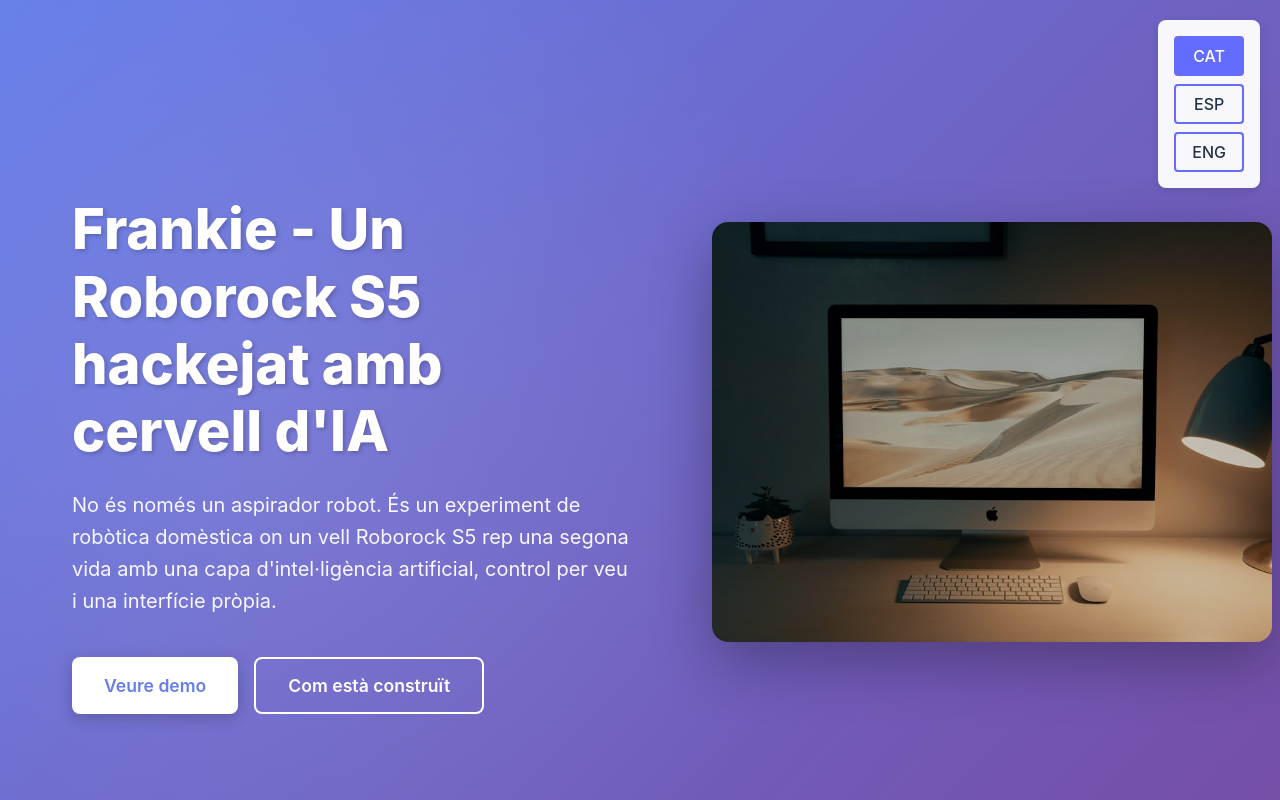
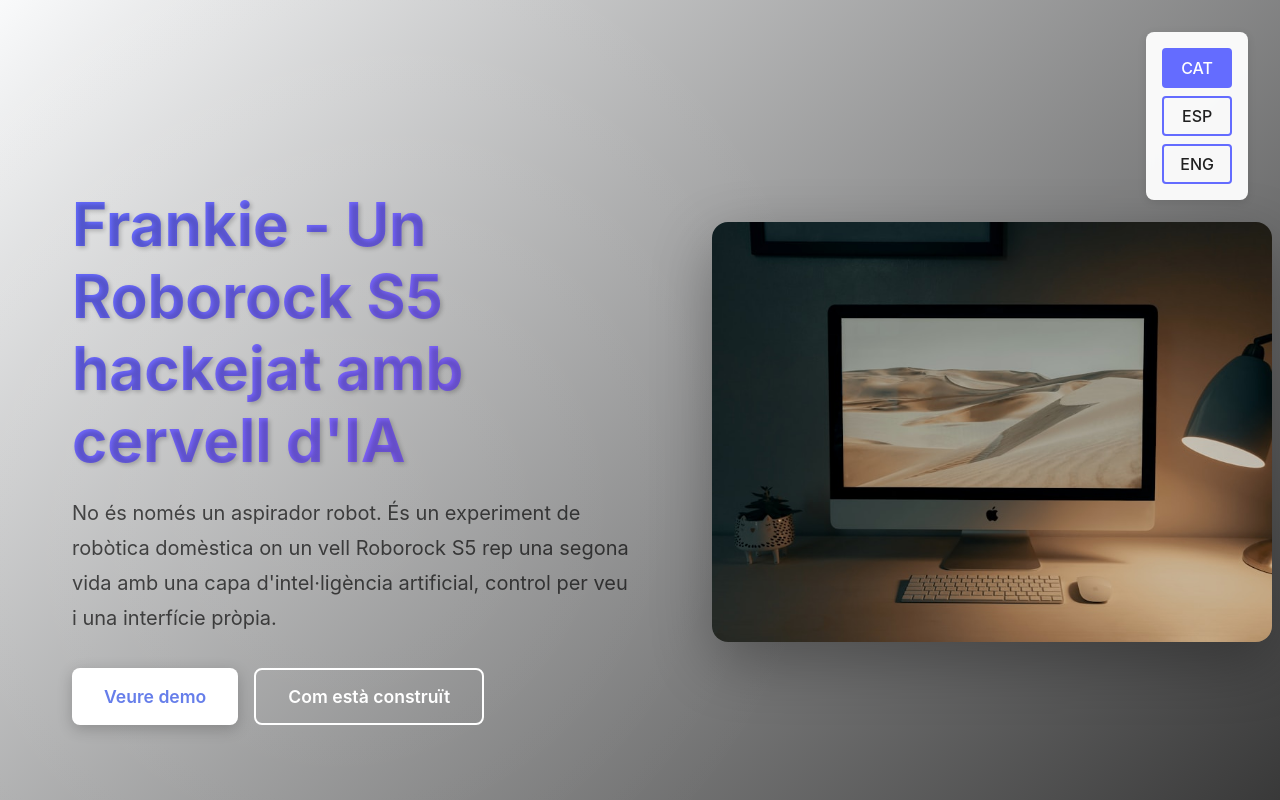
Before and after one commit to francbonet/roborock-frankie-website, a React (Vite) app: page / in a window 1280 px wide. Shown: the top 800 px of the page. Built offline with nearby package versions, Linux system fonts and the light colour scheme.

Commit message:
feat: implement standardized CSS design system with variables

```diff
--- a/src/components/AILayer.css
+++ b/src/components/AILayer.css
@@ -1,5 +1,5 @@
 .ai-layer {
-  padding: 4rem 2rem;
+  padding: var(--spacing-4xl) var(--spacing-xl);
   background: linear-gradient(135deg, #667eea 0%, #764ba2 100%);
   color: #ffffff;
 }
--- a/src/components/AboutFrankie.css
+++ b/src/components/AboutFrankie.css
@@ -95,6 +95,26 @@
   object-fit: cover;
 }
 
+.about-content {
+  max-width: 800px;
+  margin: 0 auto;
+  text-align: center;
+}
+
+.about-frankie h2 {
+  font-size: var(--font-size-4xl);
+  margin-bottom: var(--spacing-xl);
+  font-weight: var(--font-weight-bold);
+  color: var(--color-text-primary);
+}
+
+.about-frankie p {
+  font-size: var(--font-size-lg);
+  line-height: var(--line-height-relaxed);
+  color: var(--color-text-secondary);
+  margin-bottom: var(--spacing-lg);
+}
+
 /* Tablet */
 @media (min-width: 768px) {
   .about-frankie {
--- a/src/components/ChallengesLearnings.css
+++ b/src/components/ChallengesLearnings.css
@@ -112,6 +112,62 @@
   border-left: 4px solid #00adb5;
 }
 
+.challenges-learnings {
+  padding: var(--spacing-4xl) var(--spacing-xl);
+  background-color: var(--color-bg-primary);
+}
+
+.challenges-learnings h2 {
+  text-align: center;
+  font-size: var(--font-size-4xl);
+  margin-bottom: var(--spacing-3xl);
+  font-weight: var(--font-weight-bold);
+  color: var(--color-text-primary);
+}
+
+.content-grid {
+  display: grid;
+  grid-template-columns: repeat(auto-fit, minmax(400px, 1fr));
+  gap: var(--spacing-xl);
+  max-width: 1200px;
+  margin: 0 auto;
+}
+
+.content-card {
+  padding: var(--spacing-xl);
+  background-color: var(--color-bg-card);
+  border-radius: var(--border-radius-lg);
+  transition: background-color var(--transition-base);
+}
+
+.content-card:hover {
+  background-color: var(--color-bg-card-hover);
+}
+
+.content-card h3 {
+  font-size: var(--font-size-3xl);
+  margin-bottom: var(--spacing-lg);
+  color: var(--color-primary);
+  font-weight: var(--font-weight-semibold);
+}
+
+.content-card ul {
+  list-style: none;
+  padding: 0;
+}
+
+.content-card li {
+  padding: var(--spacing-sm) 0;
+  border-bottom: 1px solid rgba(255, 255, 255, 0.1);
+  color: var(--color-text-secondary);
+  line-height: var(--line-height-relaxed);
+  font-size: var(--font-size-base);
+}
+
+.content-card li:last-child {
+  border-bottom: none;
+}
+
 @media (max-width: 768px) {
   .challenges-section {
     padding: 4rem 1.5rem;
--- a/src/components/FinalCTA.css
+++ b/src/components/FinalCTA.css
@@ -1,6 +1,7 @@
 .final-cta {
-  padding: 6rem 2rem;
-  background: linear-gradient(135deg, #1a1a2e 0%, #16213e 100%);
+  padding: var(--spacing-4xl) var(--spacing-xl);
+  background: linear-gradient(135deg, var(--color-primary) 0%, var(--color-accent-purple) 100%);
+  text-align: center;
   position: relative;
   overflow: hidden;
 }
@@ -156,6 +157,38 @@
   transform: translateY(-2px);
 }
 
+.final-cta h2 {
+  font-size: var(--font-size-4xl);
+  margin-bottom: var(--spacing-lg);
+  color: white;
+  font-weight: var(--font-weight-bold);
+}
+
+.final-cta p {
+  font-size: var(--font-size-xl);
+  margin-bottom: var(--spacing-xl);
+  color: rgba(255, 255, 255, 0.9);
+  line-height: var(--line-height-relaxed);
+}
+
+.github-button {
+  padding: var(--spacing-md) var(--spacing-xl);
+  font-size: var(--font-size-lg);
+  background-color: white;
+  color: var(--color-primary);
+  border: none;
+  border-radius: var(--border-radius-md);
+  cursor: pointer;
+  transition: all var(--transition-base);
+  font-weight: var(--font-weight-semibold);
+  box-shadow: var(--shadow-lg);
+}
+
+.github-button:hover {
+  transform: translateY(-2px);
+  box-shadow: var(--shadow-xl);
+}
+
 /* Responsive */
 @media (max-width: 768px) {
   .final-cta {
--- a/src/components/Gallery.css
+++ b/src/components/Gallery.css
@@ -35,24 +35,26 @@
 .gallery-grid {
   display: grid;
   grid-template-columns: repeat(auto-fit, minmax(300px, 1fr));
-  gap: 1.5rem;
-  margin-top: 3rem;
+  gap: var(--spacing-xl);
+  max-width: 1200px;
+  margin: 0 auto;
 }
 
 .gallery-item {
   position: relative;
   aspect-ratio: 16 / 9;
-  border-radius: 12px;
+  border-radius: var(--border-radius-lg);
   overflow: hidden;
   cursor: pointer;
-  transition: transform 0.3s ease, box-shadow 0.3s ease;
+  transition: transform var(--transition-base);
+  box-shadow: var(--shadow-md);
   background: #0f0f1e;
   border: 1px solid rgba(0, 245, 255, 0.1);
 }
 
 .gallery-item:hover {
   transform: translateY(-8px);
-  box-shadow: 0 12px 30px rgba(0, 245, 255, 0.3);
+  box-shadow: var(--shadow-xl);
 }
 
 .gallery-item:focus {
--- a/src/components/Hero.css
+++ b/src/components/Hero.css
@@ -4,8 +4,8 @@
   display: flex;
   align-items: center;
   justify-content: center;
-  padding: 2rem 1rem;
-  background: linear-gradient(135deg, #667eea 0%, #764ba2 100%);
+  padding: var(--spacing-xl);
+  background: linear-gradient(135deg, var(--color-bg-secondary) 0%, #2d2d2d 100%);
   position: relative;
   overflow: hidden;
 }
@@ -34,7 +34,7 @@
 
 .hero-content {
   text-align: center;
-  color: white;
+  color: var(--color-text-primary);
   animation: fadeInUp 0.8s ease-out;
 }
 
@@ -119,6 +119,42 @@
   transform: scale(1.02);
 }
 
+.hero h1 {
+  font-size: var(--font-size-6xl);
+  margin-bottom: var(--spacing-md);
+  font-weight: var(--font-weight-bold);
+  background: linear-gradient(135deg, var(--color-primary) 0%, var(--color-accent-purple) 100%);
+  -webkit-background-clip: text;
+  -webkit-text-fill-color: transparent;
+  background-clip: text;
+}
+
+.hero p {
+  font-size: var(--font-size-xl);
+  color: var(--color-text-secondary);
+  margin-bottom: var(--spacing-xl);
+  line-height: var(--line-height-relaxed);
+}
+
+.cta-button {
+  padding: var(--spacing-md) var(--spacing-xl);
+  font-size: var(--font-size-lg);
+  font-weight: var(--font-weight-medium);
+  background-color: var(--color-primary);
+  color: white;
+  border: none;
+  border-radius: var(--border-radius-md);
+  cursor: pointer;
+  transition: all var(--transition-base);
+  box-shadow: var(--shadow-md);
+}
+
+.cta-button:hover {
+  background-color: var(--color-primary-hover);
+  transform: translateY(-2px);
+  box-shadow: var(--shadow-lg);
+}
+
 @keyframes fadeInUp {
   from {
     opacity: 0;
--- a/src/components/LanguageSelector.css
+++ b/src/components/LanguageSelector.css
@@ -1,8 +1,8 @@
 .language-selector {
   position: fixed;
-  top: 20px;
-  right: 20px;
-  z-index: 1000;
+  top: var(--spacing-xl);
+  right: var(--spacing-xl);
+  z-index: var(--z-fixed);
   display: flex;
   flex-direction: column;
   gap: 8px;
--- a/src/index.css
+++ b/src/index.css
@@ -1,11 +1,13 @@
+@import './styles/variables.css';
+
 :root {
-  font-family: Inter, system-ui, Avenir, Helvetica, Arial, sans-serif;
-  line-height: 1.5;
-  font-weight: 400;
+  font-family: var(--font-family-base);
+  line-height: var(--line-height-normal);
+  font-weight: var(--font-weight-normal);
 
   color-scheme: light dark;
-  color: rgba(255, 255, 255, 0.87);
-  background-color: #242424;
+  color: var(--color-text-primary);
+  background-color: var(--color-bg-primary);
 
   font-synthesis: none;
   text-rendering: optimizeLegibility;
@@ -14,12 +16,13 @@
 }
 
 a {
-  font-weight: 500;
-  color: #646cff;
+  font-weight: var(--font-weight-medium);
+  color: var(--color-primary);
   text-decoration: inherit;
+  transition: color var(--transition-fast);
 }
 a:hover {
-  color: #535bf2;
+  color: var(--color-primary-hover);
 }
 
 body {
@@ -28,41 +31,50 @@
   place-items: center;
   min-width: 320px;
   min-height: 100vh;
+  background-color: var(--color-bg-primary);
+  color: var(--color-text-primary);
 }
 
 h1 {
-  font-size: 3.2em;
-  line-height: 1.1;
+  font-size: var(--font-size-5xl);
+  line-height: var(--line-height-tight);
+  font-weight: var(--font-weight-bold);
+}
+
+h2 {
+  font-size: var(--font-size-4xl);
+  line-height: var(--line-height-tight);
+  font-weight: var(--font-weight-bold);
+}
+
+h3 {
+  font-size: var(--font-size-3xl);
+  line-height: var(--line-height-tight);
+  font-weight: var(--font-weight-semibold);
+}
+
+h4 {
+  font-size: var(--font-size-2xl);
+  line-height: var(--line-height-normal);
+  font-weight: var(--font-weight-semibold);
 }
 
 button {
-  border-radius: 8px;
+  border-radius: var(--border-radius-md);
   border: 1px solid transparent;
   padding: 0.6em 1.2em;
-  font-size: 1em;
-  font-weight: 500;
+  font-size: var(--font-size-base);
+  font-weight: var(--font-weight-medium);
   font-family: inherit;
-  background-color: #1a1a1a;
+  background-color: var(--color-bg-secondary);
+  color: var(--color-text-primary);
   cursor: pointer;
-  transition: border-color 0.25s;
+  transition: border-color var(--transition-base);
 }
 button:hover {
-  border-color: #646cff;
+  border-color: var(--color-primary);
 }
 button:focus,
 button:focus-visible {
   outline: 4px auto -webkit-focus-ring-color;
 }
-
-@media (prefers-color-scheme: light) {
-  :root {
-    color: #213547;
-    background-color: #ffffff;
-  }
-  a:hover {
-    color: #747bff;
-  }
-  button {
-    background-color: #f9f9f9;
-  }
-}
--- /dev/null
+++ b/src/styles/variables.css
@@ -0,0 +1,117 @@
+/**
+ * Design System Variables
+ * Paleta de colors, tipografies i espaciats estandarditzats
+ */
+
+:root {
+  /* === COLORS === */
+
+  /* Colors primaris */
+  --color-primary: #646cff;
+  --color-primary-hover: #535bf2;
+  --color-primary-dark: #4338ca;
+
+  /* Colors de fons */
+  --color-bg-primary: #242424;
+  --color-bg-secondary: #1a1a1a;
+  --color-bg-card: rgba(255, 255, 255, 0.05);
+  --color-bg-card-hover: rgba(255, 255, 255, 0.08);
+
+  /* Colors de text */
+  --color-text-primary: rgba(255, 255, 255, 0.87);
+  --color-text-secondary: rgba(255, 255, 255, 0.7);
+  --color-text-muted: rgba(255, 255, 255, 0.5);
+
+  /* Colors d'accent */
+  --color-accent-blue: #4a9eff;
+  --color-accent-purple: #8b5cf6;
+  --color-accent-green: #10b981;
+
+  /* Colors semàntics */
+  --color-success: #10b981;
+  --color-warning: #f59e0b;
+  --color-error: #ef4444;
+  --color-info: #3b82f6;
+
+  /* === TIPOGRAFIA === */
+
+  /* Font families */
+  --font-family-base: Inter, system-ui, Avenir, Helvetica, Arial, sans-serif;
+  --font-family-mono: 'Courier New', monospace;
+
+  /* Font sizes */
+  --font-size-xs: 0.75rem;      /* 12px */
+  --font-size-sm: 0.875rem;     /* 14px */
+  --font-size-base: 1rem;       /* 16px */
+  --font-size-lg: 1.125rem;     /* 18px */
+  --font-size-xl: 1.25rem;      /* 20px */
+  --font-size-2xl: 1.5rem;      /* 24px */
+  --font-size-3xl: 1.875rem;    /* 30px */
+  --font-size-4xl: 2.25rem;     /* 36px */
+  --font-size-5xl: 3rem;        /* 48px */
+  --font-size-6xl: 3.75rem;     /* 60px */
+
+  /* Font weights */
+  --font-weight-normal: 400;
+  --font-weight-medium: 500;
+  --font-weight-semibold: 600;
+  --font-weight-bold: 700;
+
+  /* Line heights */
+  --line-height-tight: 1.2;
+  --line-height-normal: 1.5;
+  --line-height-relaxed: 1.75;
+
+  /* === ESPACIATS === */
+
+  --spacing-xs: 0.25rem;   /* 4px */
+  --spacing-sm: 0.5rem;    /* 8px */
+  --spacing-md: 1rem;      /* 16px */
+  --spacing-lg: 1.5rem;    /* 24px */
+  --spacing-xl: 2rem;      /* 32px */
+  --spacing-2xl: 3rem;     /* 48px */
+  --spacing-3xl: 4rem;     /* 64px */
+  --spacing-4xl: 6rem;     /* 96px */
+
+  /* === BORDES === */
+
+  --border-radius-sm: 4px;
+  --border-radius-md: 8px;
+  --border-radius-lg: 12px;
+  --border-radius-xl: 16px;
+  --border-radius-full: 9999px;
+
+  /* === SOMBRES === */
+
+  --shadow-sm: 0 1px 2px 0 rgba(0, 0, 0, 0.05);
+  --shadow-md: 0 4px 6px -1px rgba(0, 0, 0, 0.1);
+  --shadow-lg: 0 10px 15px -3px rgba(0, 0, 0, 0.1);
+  --shadow-xl: 0 20px 25px -5px rgba(0, 0, 0, 0.1);
+
+  /* === TRANSICIONS === */
+
+  --transition-fast: 150ms ease-in-out;
+  --transition-base: 250ms ease-in-out;
+  --transition-slow: 350ms ease-in-out;
+
+  /* === Z-INDEX === */
+
+  --z-dropdown: 1000;
+  --z-sticky: 1020;
+  --z-fixed: 1030;
+  --z-modal-backdrop: 1040;
+  --z-modal: 1050;
+  --z-popover: 1060;
+  --z-tooltip: 1070;
+}
+
+/* Tema clar (opcional per futur) */
+@media (prefers-color-scheme: light) {
+  :root {
+    --color-bg-primary: #ffffff;
+    --color-bg-secondary: #f9fafb;
+    --color-text-primary: rgba(0, 0, 0, 0.87);
+    --color-text-secondary: rgba(0, 0, 0, 0.7);
+    --color-text-muted: rgba(0, 0, 0, 0.5);
+  }
+}
```
Also changed, not shown: src/components/HowItWorks.css (+51 -13 lines), 1 other file (tests, documents, lock files or other folders).
